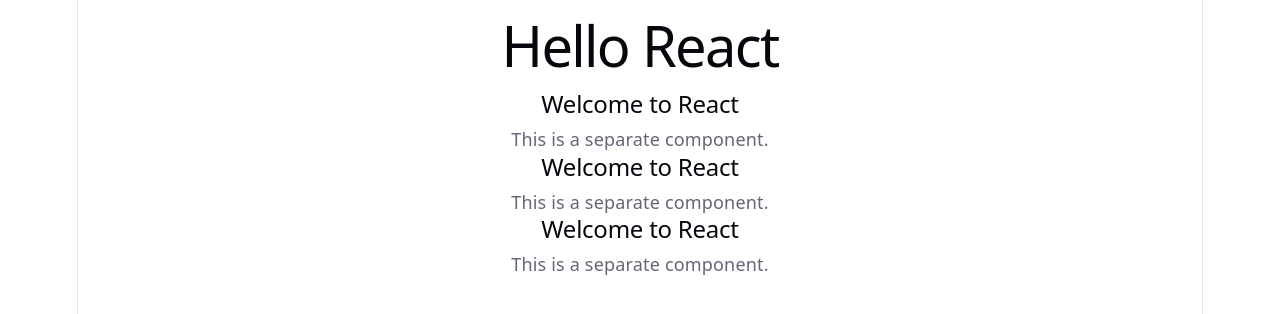
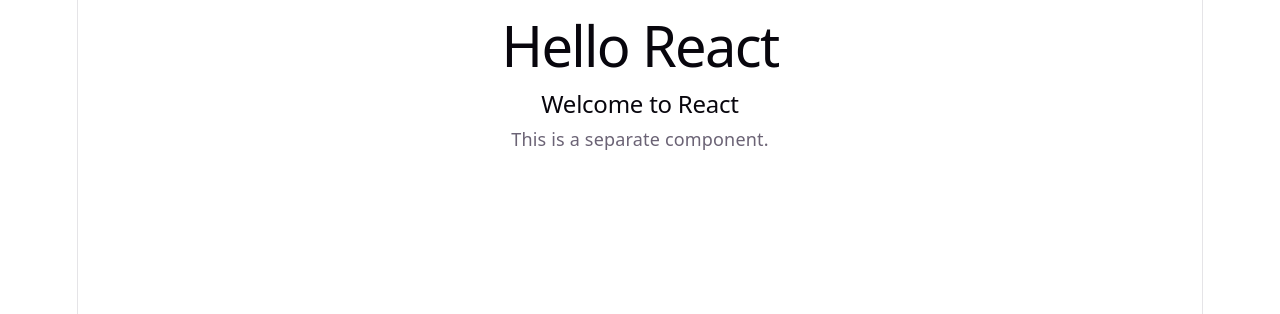
Before and after one commit to Josemafita-L/js-training, a React (Vite) app in the folder react/session1/: page / in a window 1280 px wide. Shown: the top 314 px of the page. Built offline with nearby package versions, Linux system fonts and the light colour scheme.

Commit message:
react/session1: complete task 1.3

```diff
--- a/react/session1/src/App.tsx
+++ b/react/session1/src/App.tsx
@@ -1,18 +1,17 @@
 import Greeting from './Greeting'
 
-// A React component is a reusable function that returns TSX to display UI elements.
+// A React component is a reusable function that returns TSX to display UI.
+// React Fragments group multiple elements without adding an extra HTML element to the DOM.
+// Use a Fragment when you only need to group elements and don't need styling or attributes.
+// Use a <div> when you need styling, layout, className, id, or event handlers.
+
 function App() {
   return (
-    <div>
+    <>
       <h1>Hello React</h1>
-
       <Greeting />
-      <Greeting />
-      <Greeting />
-    </div>
+    </>
   )
 }
 
 export default App
-
-// Reusing components avoids duplicating code, making applications easier to maintain and update.
```
